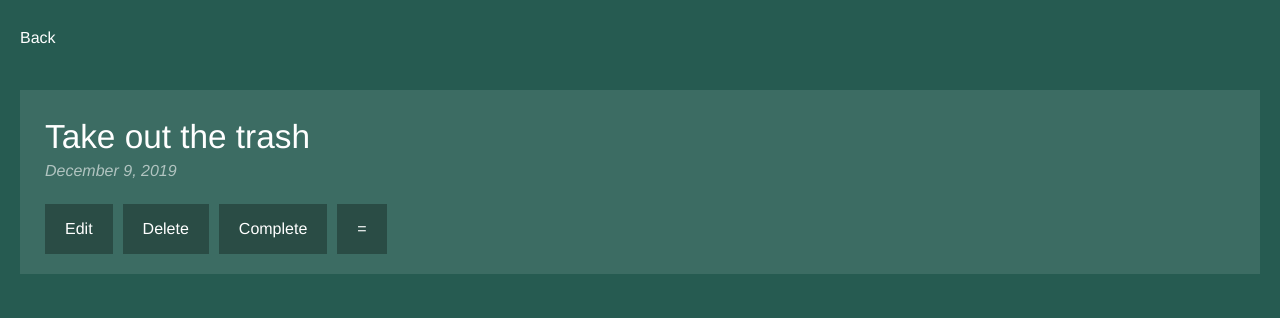
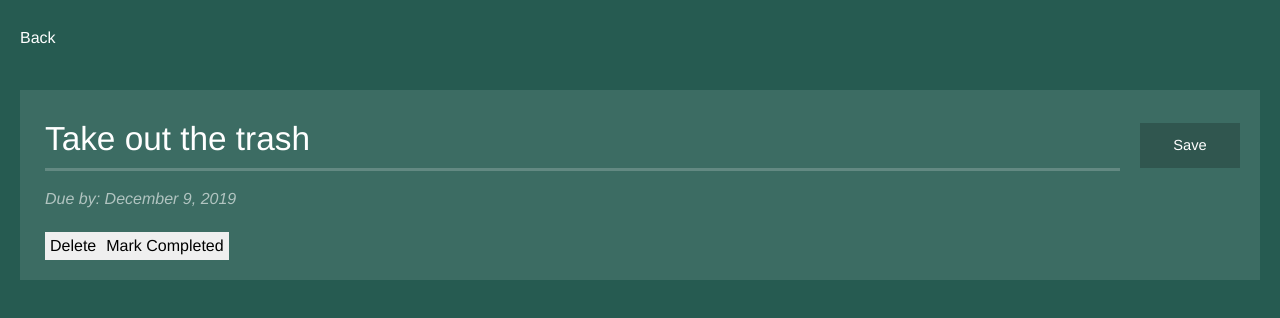
Before and after one commit to TeddyBurnsides/theowiersema.github.io, a React app in the folder todo/: page /task/0 in a window 1280 px wide. Built offline with nearby package versions, Linux system fonts and the light colour scheme.

Commit message:
Allow task title editing

```diff
--- a/todo/src/SingleTaskPage.js
+++ b/todo/src/SingleTaskPage.js
@@ -16,6 +16,8 @@ export function SingleTaskPage(props) {
                 deleteTask={props.deleteTask}
                 toggleTask={props.toggleTask}
                 editTask={props.editTask}
+                newTaskTitle={props.newTaskTitle}
+                editModeOn={true}
             />
         </div>
     );
--- a/todo/src/TaskContent.js
+++ b/todo/src/TaskContent.js
@@ -14,11 +14,42 @@ class TaskContent extends React.Component {
         const monthName = ['January', 'February', 'March', 'April', 'May', 'June', 'July', 'August', 'September', 'October', 'November', 'December'];
         return monthName[parseInt(datePieces.month)-1] + " " + datePieces.day + ", " + datePieces.year;
     }
+
+    toEditOrNotToEdit() {
+        const editModeOn=this.props.editModeOn;
+        if (editModeOn) {
+            return (
+                <form>
+                    <input
+                        type="text"
+                        defaultValue={this.props.title}
+                        ref={this.props.newTaskTitle}
+                    />
+                    <button
+                        onClick={event => this.props.editTask(event,this.props.index)}
+                        className={'edit'}>
+                        Save
+                    </button>
+                </form>
+            );
+        } else {
+            return (
+                <h1 className={'title'}>{this.props.title}</h1>
+            );
+        }
+    };
+
     render() {
         return (
             <div className={'content'}>
-                <h1 className={'title'}>{this.props.title}</h1>
-                <h2 className={'dueDate'}>{this.formatDate(this.props.dueDate)}</h2>
+
+                {this.toEditOrNotToEdit()}
+
+
+
+
+
+                <h2 className={'dueDate'}>Due by: {this.formatDate(this.props.dueDate)}</h2>
             </div>
         );
     }
--- a/todo/src/index.js
+++ b/todo/src/index.js
@@ -12,6 +12,7 @@ class App extends React.Component {
         // refs for input fields
         this.taskInput = React.createRef();
         this.dateInput = React.createRef();
+        this.newTaskTitle = React.createRef();
 
         // bind this to events
         this.deleteTask = this.deleteTask.bind(this);
@@ -83,8 +84,10 @@ class App extends React.Component {
 
         event.preventDefault(); // stop page from refreshing
 
+       const newTaskTitle = this.newTaskTitle.current.value;
+
         this.setState((state) => {
-            state.tasks[index].title = "theodore";
+            state.tasks[index].title = newTaskTitle;
             return {tasks:state.tasks};
         });
 
@@ -117,6 +120,7 @@ class App extends React.Component {
                                 deleteTask={this.props.deleteTask}
                                 toggleTask={this.toggleTask}
                                 editTask={this.editTask}
+                                newTaskTitle={this.newTaskTitle}
                             />
                         )}
                     />
--- a/todo/src/styles.css
+++ b/todo/src/styles.css
@@ -62,18 +62,23 @@ input,button {
 	font-family:Helvetica;
 	font-size:12pt;
 	padding:5px;
+	border:0;
 }
-input[type="text"] {
+input:focus {
+	outline:none;
+}
+#newTaskEntry {
+	padding:0 0 20px 0;
+}
+#newTaskEntry input[type="text"] {
 	background:#fff;
-	border:0;
 	padding:10px 20px;
 	margin:0 20px 0 0;
 	line-height:30px;
 	font-size:15pt;
 }
-input[type="date"] {
+#newTaskEntry input[type="date"] {
 	background:#fff;
-	border:0;
 	padding:10px 20px;
 	line-height:30px;
 	margin:0 20px 0 0;
@@ -81,24 +86,11 @@ input[type="date"] {
 }
 #newTaskEntry button {
 	background:rgba(0,0,0,.3);
-	border:0;
 	color:#fff;
 	padding:10px 30px;
 	margin:0 10px 0 0;
 	line-height:30px;
 	font-size:14pt;
-}
-.task button {
-	background:rgba(0,0,0,.3);
-	border:0;
-	color:#fff;
-	padding:10px 20px;
-	margin:0 10px 0 0;
-	line-height:30px;
-	font-size:12pt;
-}
-form {
-	padding:0 0 20px 0;
 }
 .task {
 	margin:0 0 20px 0;
@@ -107,11 +99,37 @@ form {
 	display:block;
 	border-left:5px solid transparent;
 }
-.task.true {
-	border-left:5px solid rgba(255,255,255,.4);
+.task input[type="text"] {
+	margin:0 20px 20px 0;
+	border-bottom:3px solid rgba(255,255,255,.2);
+	font-size:25pt;
+	padding:10px 0;
+	color:#fff;
+	background:none;
+	width:calc(100% - 120px);
+}
+.task input[type="text"]:focus {
+	border-color:rgba(255,255,255,.6);
+}
+.task button.edit {
+	background:rgba(0,0,0,.2);
+	color:#fff;
+	margin:0;
+	line-height:35px;
+	font-size:11pt;
+	width:100px;
+}
+.task button.edit:hover {
+	background:rgba(0,0,0,.3);
+}
+#taskList .task.true {
+	opacity:.4;
 }
 #taskList .task:hover {
 	background:rgba(255,255,255,.15);
+}
+#taskList button {
+	margin:0 20px 0 0;
 }
  button {
 	 cursor:pointer;
--- a/todo/src/task.js
+++ b/todo/src/task.js
@@ -5,7 +5,7 @@ class Task extends React.Component {
     render() {
         // toggle text for completion buttone
         let completeButtonVal;
-        this.props.status ? completeButtonVal = 'Undo' : completeButtonVal = 'Complete';
+        this.props.status ? completeButtonVal = 'Mark In Progress' : completeButtonVal = 'Mark Completed';
 
         return (
             <div className={'task ' + this.props.status}>
@@ -13,11 +13,11 @@ class Task extends React.Component {
                 <TaskContent
                     title={this.props.title}
                     dueDate={this.props.dueDate}
+                    editTask={this.props.editTask}
+                    index={this.props.index}
+                    newTaskTitle={this.props.newTaskTitle}
+                    editModeOn={this.props.editModeOn}
                 />
-
-                <button
-                    onClick={event => this.props.editTask(event,this.props.index)}
-                    className={'edit'}>Edit</button>
 
                 <button
                     onClick={event => this.props.deleteTask(event,this.props.index)}
@@ -27,8 +27,6 @@ class Task extends React.Component {
                     onClick={event => this.props.toggleTask(event,this.props.index)}
                     className={'complete'}>{completeButtonVal}</button>
 
-                <button className={'dragger'}> = </button>
-
             </div>
         )
     }
--- a/todo/src/taskList.js
+++ b/todo/src/taskList.js
@@ -16,6 +16,7 @@ class TaskList extends React.Component {
                         deleteTask={this.props.deleteTask}
                         toggleTask={this.props.toggleTask}
                         editTask={this.props.editTask}
+                        editModeOn={false}
                     />
                 </Link>
             );
```
